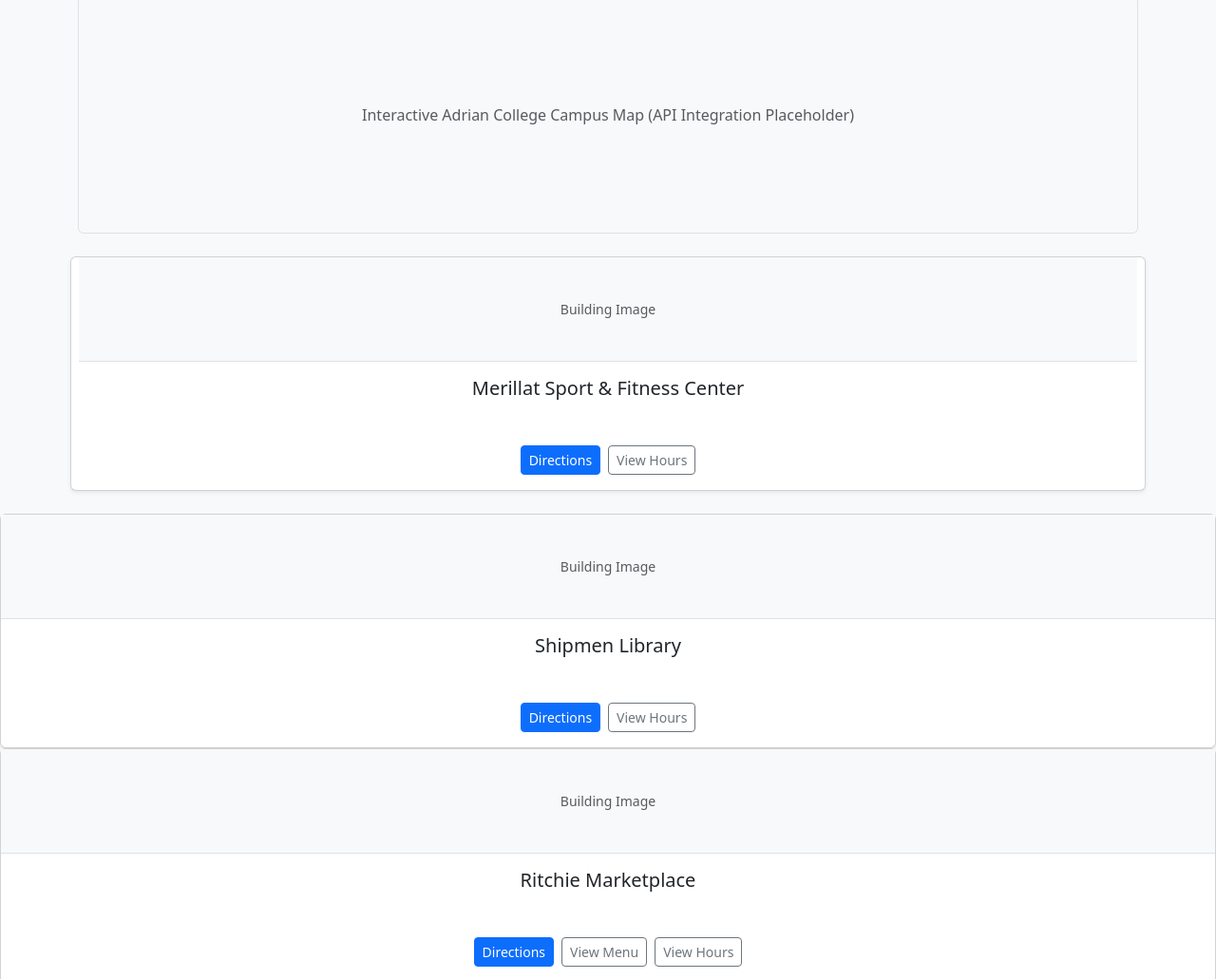
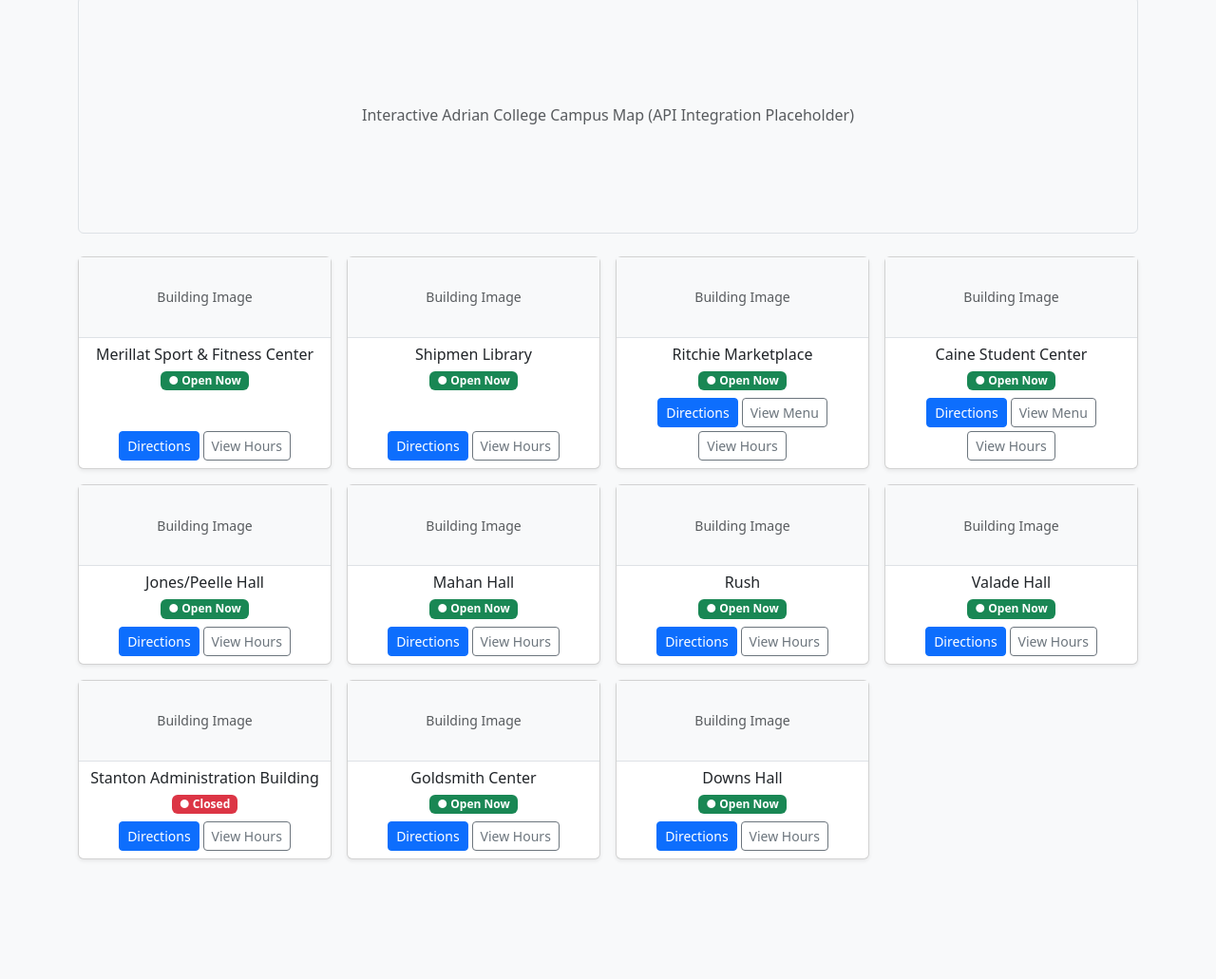
Before and after one commit to AlinaWilgus/campus-life-super-app, a plain HTML site: page index.html in a window 1280 px wide. Shown: the part 244-1275 px from the top of the page at 95% size. After the commit the page ends 1173 px from the top, so only its background shows below. Drawn offline with nearby package versions, Linux system fonts and the light colour scheme; no server answers.

Commit message:
polish map card layout and dining directions button

```diff
--- a/index.html
+++ b/index.html
@@ -42,20 +42,21 @@
             <!--Building Cards List-->
             <section class="row g-3">
                 <!--Merillat Center Card-->
+                    <!--Merillat Center Card-->
+                <div class="col-sm-6 col-lg-3 campus-card" data-category="athletics" data-open="8" data-close="24">
                     <div class="card h-100 shadow-sm text-center">
-                        <div class="col-sm-6 col-lg-3 campus-card" data-category="athletic" data-open="8" data-close="17"></div>
-                            <div class="bg-light border-bottom d-flex align-items-center justify-content-center text-muted small" style="height: 110px;">
+                        <div class="bg-light border-bottom d-flex align-items-center justify-content-center text-muted small" style="height: 85px;">
                             Building Image
                         </div>
-                            <div class="card-body d-flex flex-column justify-content-between">
+                        <div class="card-body p-2 d-flex flex-column justify-content-between">
                             <div>
-                                    <h2 class="h5 card-title mb-2">Merillat Sport & Fitness Center</h2>
-                                    <div class="mb-3">
+                                <h2 class="h6 card-title mb-1">Merillat Sport & Fitness Center</h2>
+                                <div class="mb-2">
                                     <span class="badge status-badge text-nowrap">Checking...</span>
                                 </div>
                             </div>
                             <div>
-                                    <div class="d-flex justify-content-center gap-2">
+                                <div class="d-flex justify-content-center flex-wrap gap-1">
                                     <button class="btn btn-primary btn-sm">Directions</button>
                                     <button class="btn btn-outline-secondary btn-sm hours-btn">View Hours</button>
                                 </div>
@@ -67,20 +68,20 @@
                     </div>
                 </div>
                 <!--Shipmen Library Card-->
+                <div class="col-sm-6 col-lg-3 campus-card" data-category="academic" data-open="8" data-close="24">
                     <div class="card h-100 shadow-sm text-center">
-                        <div class="col-sm-6 col-lg-3 campus-card" data-category="academic" data-open="8" data-close="17"></div>
-                            <div class="bg-light border-bottom d-flex align-items-center justify-content-center text-muted small" style="height: 110px;">
+                        <div class="bg-light border-bottom d-flex align-items-center justify-content-center text-muted small" style="height: 85px;">
                             Building Image
                         </div>
-                            <div class="card-body d-flex flex-column justify-content-between">
+                        <div class="card-body p-2 d-flex flex-column justify-content-between">
                             <div>
-                                    <h2 class="h5 card-title mb-2">Shipmen Library</h2>
-                                    <div class="mb-3">
+                                <h2 class="h6 card-title mb-1">Shipmen Library</h2>
+                                <div class="mb-2">
                                     <span class="badge status-badge text-nowrap">Checking...</span>
                                 </div>
                             </div>
                             <div>
-                                    <div class="d-flex justify-content-center gap-2">
+                                <div class="d-flex justify-content-center flex-wrap gap-1">
                                     <button class="btn btn-primary btn-sm">Directions</button>
                                     <button class="btn btn-outline-secondary btn-sm hours-btn">View Hours</button>
                                 </div>
@@ -92,20 +93,20 @@
                     </div>
                 </div>
                 <!--Ritchie Marketplace Card (Link to Dining Page)-->
+                <div class="col-sm-6 col-lg-3 campus-card" data-category="dining" data-open="7" data-close="21">
                     <div class="card h-100 shadow-sm text-center">
-                        <div class="col-sm-6 col-lg-3 campus-card" data-category="dining" data-open="8" data-close="17"></div>
-                            <div class="bg-light border-bottom d-flex align-items-center justify-content-center text-muted small" style="height: 110px;">
+                        <div class="bg-light border-bottom d-flex align-items-center justify-content-center text-muted small" style="height: 85px;">
                             Building Image
                         </div>
-                            <div class="card-body d-flex flex-column justify-content-between">
+                        <div class="card-body p-2 d-flex flex-column justify-content-between">
                             <div>
-                                    <h2 class="h5 card-title mb-2">Ritchie Marketplace</h2>
-                                    <div class="mb-3">
+                                <h2 class="h6 card-title mb-1">Ritchie Marketplace</h2>
+                                <div class="mb-2">
                                     <span class="badge status-badge text-nowrap">Checking...</span>
                                 </div>
                             </div>
                             <div>
-                                    <div class="d-flex justify-content-center gap-2">
+                                <div class="d-flex justify-content-center flex-wrap gap-1">
                                     <button class="btn btn-primary btn-sm">Directions</button>
                                     <a href="dining.html" class="btn btn-outline-secondary btn-sm">View Menu</a>
                                     <button class="btn btn-outline-secondary btn-sm hours-btn">View Hours</button>
@@ -118,46 +119,46 @@
                     </div>
                 </div>
                 <!--Caine Student Center-->
+                <div class="col-sm-6 col-lg-3 campus-card" data-category="dining" data-open="7" data-close="23">
                     <div class="card h-100 shadow-sm text-center">
-                        <div class="col-sm-6 col-lg-3 campus-card" data-category="dining" data-open="8" data-close="17"></div>
-                            <div class="bg-light border-bottom d-flex align-items-center justify-content-center text-muted small" style="height: 110px;">
+                        <div class="bg-light border-bottom d-flex align-items-center justify-content-center text-muted small" style="height: 85px;">
                             Building Image
                         </div>
-                            <div class="card-body d-flex flex-column justify-content-between">
+                        <div class="card-body p-2 d-flex flex-column justify-content-between">
                             <div>
-                                    <h2 class="h5 card-title mb-2">Caine Student Center</h2>
-                                    <div class="mb-3">
+                                <h2 class="h6 card-title mb-1">Caine Student Center</h2>
+                                <div class="mb-2">
                                     <span class="badge status-badge text-nowrap">Checking...</span>
                                 </div>
                             </div>
                             <div>
-                                    <div class="d-flex justify-content-center gap-2">
+                                <div class="d-flex justify-content-center flex-wrap gap-1">
                                     <button class="btn btn-primary btn-sm">Directions</button>
                                     <a href="dining.html" class="btn btn-outline-secondary btn-sm">View Menu</a>
                                     <button class="btn btn-outline-secondary btn-sm hours-btn">View Hours</button>
                                 </div>
                                 <p class="card-text small text-muted mt-2 mb-0 hours-text" style="display: none;">
-                                        <strong>Hours:</strong> Mon - Fri: 11:00 AM - 11:00 PM | PM
+                                    <strong>Hours:</strong> Mon - Fri: 11:00 AM - 11:00 PM | Paws 'N Go Market: Open 24/7
                                 </p>
                             </div>
                         </div>
                     </div>
                 </div>
                 <!--Jones/Peelle-->
+                <div class="col-sm-6 col-lg-3 campus-card" data-category="academic" data-open="7" data-close="21">
                     <div class="card h-100 shadow-sm text-center">
-                        <div class="col-sm-6 col-lg-3 campus-card" data-category="academic" data-open="8" data-close="17"></div>
-                            <div class="bg-light border-bottom d-flex align-items-center justify-content-center text-muted small" style="height: 110px;">
+                        <div class="bg-light border-bottom d-flex align-items-center justify-content-center text-muted small" style="height: 85px;">
                             Building Image
                         </div>
-                            <div class="card-body d-flex flex-column justify-content-between">
+                        <div class="card-body p-2 d-flex flex-column justify-content-between">
                             <div>
-                                    <h2 class="h5 card-title mb-2">Jones/Peelle Hall</h2>
-                                    <div class="mb-3">
+                                <h2 class="h6 card-title mb-1">Jones/Peelle Hall</h2>
+                                <div class="mb-2">
                                     <span class="badge status-badge text-nowrap">Checking...</span>
                                 </div>
                             </div>
                             <div>
-                                    <div class="d-flex justify-content-center gap-2">
+                                <div class="d-flex justify-content-center flex-wrap gap-1">
                                     <button class="btn btn-primary btn-sm">Directions</button>
                                     <button class="btn btn-outline-secondary btn-sm hours-btn">View Hours</button>
                                 </div>
@@ -169,20 +170,20 @@
                     </div>
                 </div>
                 <!--Mahan-->
+                <div class="col-sm-6 col-lg-3 campus-card" data-category="academic" data-open="7" data-close="22">
                     <div class="card h-100 shadow-sm text-center">
-                        <div class="col-sm-6 col-lg-3 campus-card" data-category="academic" data-open="8" data-close="17"></div>
-                            <div class="bg-light border-bottom d-flex align-items-center justify-content-center text-muted small" style="height: 110px;">
+                        <div class="bg-light border-bottom d-flex align-items-center justify-content-center text-muted small" style="height: 85px;">
                             Building Image
                         </div>
-                            <div class="card-body d-flex flex-column justify-content-between">
+                        <div class="card-body p-2 d-flex flex-column justify-content-between">
                             <div>
-                                    <h2 class="h5 card-title mb-2">Mahan Hall</h2>
-                                    <div class="mb-3">
+                                <h2 class="h6 card-title mb-1">Mahan Hall</h2>
+                                <div class="mb-2">
                                     <span class="badge status-badge text-nowrap">Checking...</span>
                                 </div>
                             </div>
                             <div>
-                                    <div class="d-flex justify-content-center gap-2">
+                                <div class="d-flex justify-content-center flex-wrap gap-1">
                                     <button class="btn btn-primary btn-sm">Directions</button>
                                     <button class="btn btn-outline-secondary btn-sm hours-btn">View Hours</button>
                                 </div>
@@ -194,20 +195,20 @@
                     </div>
                 </div>
                 <!--Rush-->
+                <div class="col-sm-6 col-lg-3 campus-card" data-category="academic" data-open="8" data-close="22">
                     <div class="card h-100 shadow-sm text-center">
-                        <div class="col-sm-6 col-lg-3 campus-card" data-category="academic" data-open="8" data-close="17"></div>
-                            <div class="bg-light border-bottom d-flex align-items-center justify-content-center text-muted small" style="height: 110px;">
+                        <div class="bg-light border-bottom d-flex align-items-center justify-content-center text-muted small" style="height: 85px;">
                             Building Image
                         </div>
-                            <div class="card-body d-flex flex-column justify-content-between">
+                        <div class="card-body p-2 d-flex flex-column justify-content-between">
                             <div>
-                                    <h2 class="h5 card-title mb-2">Rush</h2>
-                                    <div class="mb-3">
+                                <h2 class="h6 card-title mb-1">Rush</h2>
+                                <div class="mb-2">
                                     <span class="badge status-badge text-nowrap">Checking...</span>
                                 </div>
                             </div>
                             <div>
-                                    <div class="d-flex justify-content-center gap-2">
+                                <div class="d-flex justify-content-center flex-wrap gap-1">
                                     <button class="btn btn-primary btn-sm">Directions</button>
                                     <button class="btn btn-outline-secondary btn-sm hours-btn">View Hours</button>
                                 </div>
@@ -219,20 +220,20 @@
                     </div>
                 </div>
                 <!--Valade-->
+                <div class="col-sm-6 col-lg-3 campus-card" data-category="academic" data-open="7" data-close="20">
                     <div class="card h-100 shadow-sm text-center">
-                        <div class="col-sm-6 col-lg-3 campus-card" data-category="academic" data-open="8" data-close="17"></div>
-                            <div class="bg-light border-bottom d-flex align-items-center justify-content-center text-muted small" style="height: 110px;">
+                        <div class="bg-light border-bottom d-flex align-items-center justify-content-center text-muted small" style="height: 85px;">
                             Building Image
                         </div>
-                            <div class="card-body d-flex flex-column justify-content-between">
+                        <div class="card-body p-2 d-flex flex-column justify-content-between">
                             <div>
-                                    <h2 class="h5 card-title mb-2">Valade Hall</h2>
-                                    <div class="mb-3">
+                                <h2 class="h6 card-title mb-1">Valade Hall</h2>
+                                <div class="mb-2">
                                     <span class="badge status-badge text-nowrap">Checking...</span>
                                 </div>
                             </div>
                             <div>
-                                    <div class="d-flex justify-content-center gap-2">
+                                <div class="d-flex justify-content-center flex-wrap gap-1">
                                     <button class="btn btn-primary btn-sm">Directions</button>
                                     <button class="btn btn-outline-secondary btn-sm hours-btn">View Hours</button>
                                 </div>
@@ -244,20 +245,20 @@
                     </div>
                 </div>
                 <!--Stanton Administration Building-->
+                <div class="col-sm-6 col-lg-3 campus-card" data-category="academic" data-open="8" data-close="17">
                     <div class="card h-100 shadow-sm text-center">
-                        <div class="col-sm-6 col-lg-3 campus-card" data-category="academic" data-open="8" data-close="17"></div>
-                            <div class="bg-light border-bottom d-flex align-items-center justify-content-center text-muted small" style="height: 110px;">
+                        <div class="bg-light border-bottom d-flex align-items-center justify-content-center text-muted small" style="height: 85px;">
                             Building Image
                         </div>
-                            <div class="card-body d-flex flex-column justify-content-between">
+                        <div class="card-body p-2 d-flex flex-column justify-content-between">
                             <div>
-                                    <h2 class="h5 card-title mb-2">Stanton Administration Building</h2>
-                                    <div class="mb-3">
+                                <h2 class="h6 card-title mb-1">Stanton Administration Building</h2>
+                                <div class="mb-2">
                                     <span class="badge status-badge text-nowrap">Checking...</span>
                                 </div>
                             </div>
                             <div>
-                                    <div class="d-flex justify-content-center gap-2">
+                                <div class="d-flex justify-content-center flex-wrap gap-1">
                                     <button class="btn btn-primary btn-sm">Directions</button>
                                     <button class="btn btn-outline-secondary btn-sm hours-btn">View Hours</button>
                                 </div>
@@ -269,19 +270,20 @@
                     </div>
                 </div>
                 <!--Goldsmith Center-->
+                <div class="col-sm-6 col-lg-3 campus-card" data-category="academic" data-open="7" data-close="22">
                     <div class="card h-100 shadow-sm text-center">
-                            <div class="bg-light border-bottom d-flex align-items-center justify-content-center text-muted small" style="height: 110px;">
+                        <div class="bg-light border-bottom d-flex align-items-center justify-content-center text-muted small" style="height: 85px;">
                             Building Image
                         </div>
-                            <div class="card-body d-flex flex-column justify-content-between">
+                        <div class="card-body p-2 d-flex flex-column justify-content-between">
                             <div>
-                                    <h2 class="h5 card-title mb-2">Goldsmith Center</h2>
-                                    <div class="mb-3">
+                                <h2 class="h6 card-title mb-1">Goldsmith Center</h2>
+                                <div class="mb-2">
                                     <span class="badge status-badge text-nowrap">Checking...</span>
                                 </div>
                             </div>
                             <div>
-                                    <div class="d-flex justify-content-center gap-2">
+                                <div class="d-flex justify-content-center flex-wrap gap-1">
                                     <button class="btn btn-primary btn-sm">Directions</button>
                                     <button class="btn btn-outline-secondary btn-sm hours-btn">View Hours</button>
                                 </div>
@@ -293,27 +295,26 @@
                     </div>
                 </div>
                 <!--Downs Hall-->
+                <div class="col-sm-6 col-lg-3 campus-card" data-category="academic" data-open="8" data-close="22">
                     <div class="card h-100 shadow-sm text-center">
-                        <div class="col-sm-6 col-lg-3 campus-card" data-category="academic" data-open="8" data-close="17"></div>
-                            <div class="bg-light border-bottom d-flex align-items-center justify-content-center text-muted small" style="height: 110px;">
+                        <div class="bg-light border-bottom d-flex align-items-center justify-content-center text-muted small" style="height: 85px;">
                             Building Image
                         </div>
-                            <div class="card-body d-flex flex-column justify-content-between">
+                        <div class="card-body p-2 d-flex flex-column justify-content-between">
                             <div>
-                                    <h2 class="h5 card-title mb-2">Downs Hall</h2>
-                                    <div class="mb-3">
+                                <h2 class="h6 card-title mb-1">Downs Hall</h2>
+                                <div class="mb-2">
                                     <span class="badge status-badge text-nowrap">Checking...</span>
                                 </div>
                             </div>
                             <div>
-                                    <div class="d-flex justify-content-center gap-2">
+                                <div class="d-flex justify-content-center flex-wrap gap-1">
                                     <button class="btn btn-primary btn-sm">Directions</button>
                                     <button class="btn btn-outline-secondary btn-sm hours-btn">View Hours</button>
                                 </div>
                                 <p class="card-text small text-muted mt-2 mb-0 hours-text" style="display: none;">
                                     <strong>Hours:</strong> Mon - Fri: 8:00 AM - 10:00 PM
                                 </p>
-                                </div>
                             </div>
                         </div>
                     </div>
```
Also changed, not shown: events.html (+19 -5 lines). Lines whose indentation alone changed are shown as unchanged.
